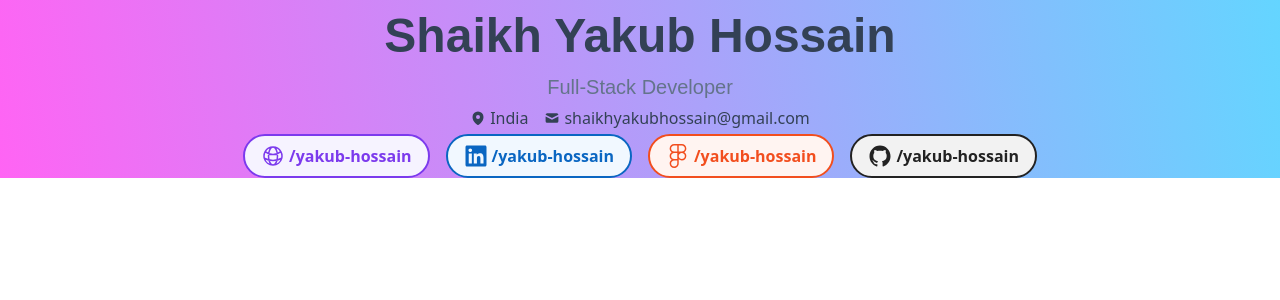
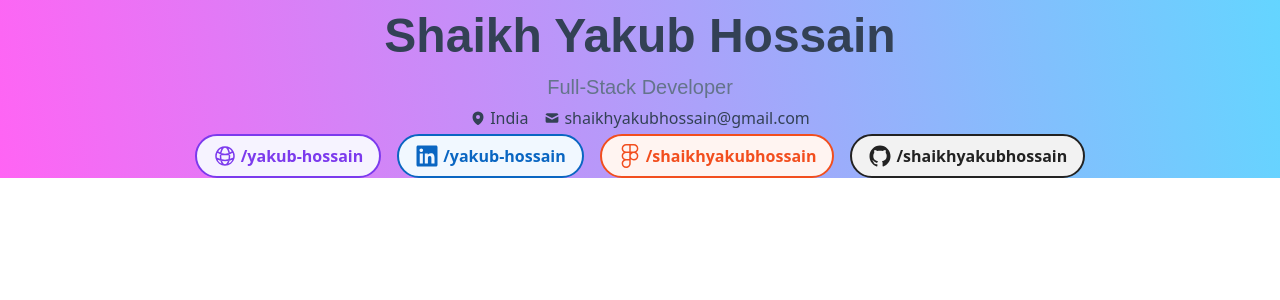
Before and after one commit to shaikhyakubhossain/resume-website, a Next.js app: page / in a window 1280 px wide. Shown: the top 300 px of the page. Built offline with nearby package versions, Linux system fonts and the light colour scheme.

Commit message:
Update utils

```diff
--- a/src/app/constants/utils.ts
+++ b/src/app/constants/utils.ts
@@ -31,13 +31,13 @@ export const linkBtnArr: linkBtnType[] = [
     },
     {
         icon: FaFigma,
-        text: "/yakub-hossain",
+        text: "/shaikhyakubhossain",
         txtBorderIconColor: '#F24E1E',
         bgColor: '#FFF4F1'
     },
     {
         icon: IoLogoGithub,
-        text: "/yakub-hossain",
+        text: "/shaikhyakubhossain",
         txtBorderIconColor: '#222222',
         bgColor: '#F2F2F2'
     }
```
